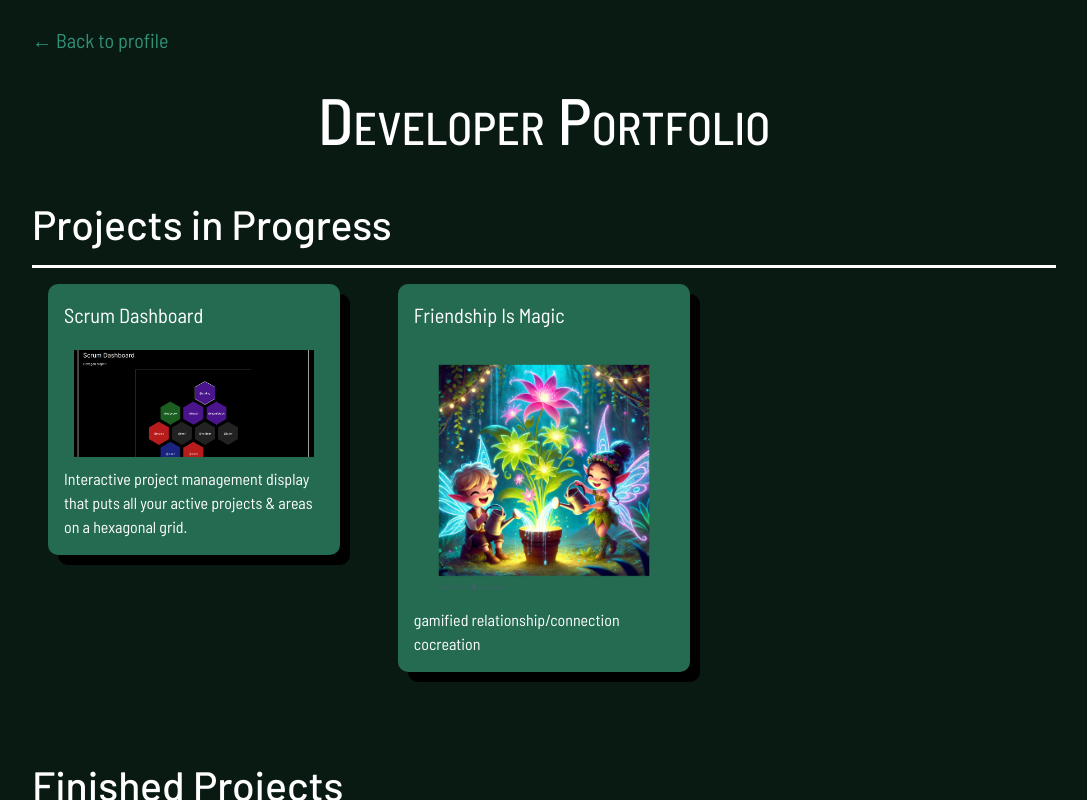
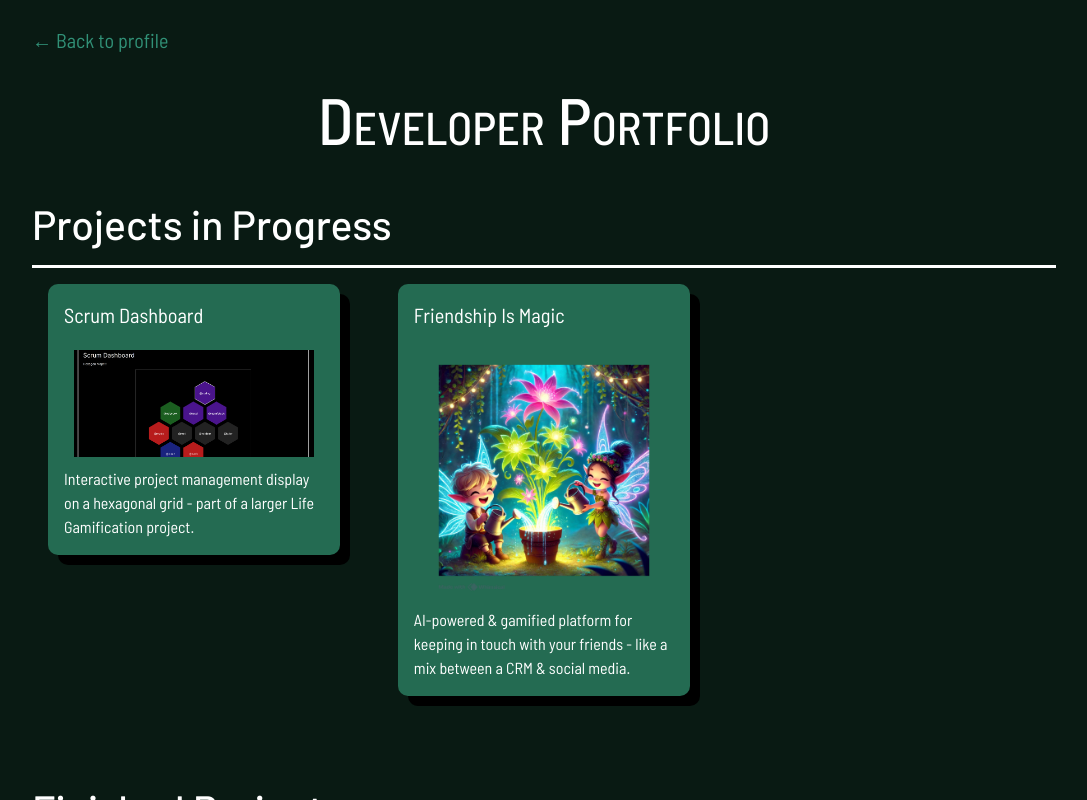
Before and after one commit to cameronsweeney/portfolio_next, a Next.js app: page /portfolio in a window 1280 px wide. Shown: the whole page, without its empty margins (96-1183 px from the left). Built offline with nearby package versions, Linux system fonts and the light colour scheme.

Commit message:
Changed project metadata for published projects & added some code to dynamically render external links to github repos

```diff
--- a/src/app/portfolio/page.tsx
+++ b/src/app/portfolio/page.tsx
@@ -35,12 +35,29 @@ type ProjectSectionProps = {
   projects: Project[]
 }
 
+type MaybeExternalLinkProps = {
+  url_github: string;
+  title: string;
+}
+
+const MaybeExternalLink = (props: MaybeExternalLinkProps) => {
+  if (props.url_github === '#') {
+    return(
+      <a href="#">{props.title}</a>
+    );
+  } else {
+    return(
+      <a href={props.url_github} rel="noopener noreferrer" target="_blank">{props.title}</a>
+    );
+  }
+}
+
 const ProjectGrid = (props: ProjectGridProps) => {
   const { projects } = props;
 
   const projectComponents = projects.map((project, index) => (
     <div key={index} className={styles.project}>
-      <h3><a href={project.url_github}>{project.title}</a></h3>
+      <h3><MaybeExternalLink url_github={project.url_github} title={project.title} /></h3>
       <div>
         <Image src={project.img_src ? project.img_src : "/VS_Code_screenshot.png"} width={1920} height={1058} alt="code screenshot" priority={true} style={{ width: '100%', height: 'auto' }}/>
       </div>
--- a/src/app/portfolio/projects.json
+++ b/src/app/portfolio/projects.json
@@ -2,18 +2,18 @@
     "current_projects": [
         {
             "title": "Scrum Dashboard",
-            "url_github": "https://github.com/cameronsweeney/musicfairy",
+            "url_github": "https://github.com/cameronsweeney/scrum_dashboard",
             "url_deployed": "#",
             "img_src": "/scrum_dashboard.png",
-            "description": "Interactive project management display that puts all your active projects & areas on a hexagonal grid.",
+            "description": "Interactive project management display on a hexagonal grid - part of a larger Life Gamification project.",
             "tech_stack": "React/Typescript/HTML/CSS/Next.js"
         },
         {
             "title": "Friendship Is Magic",
-            "url_github": "https://github.com/cameronsweeney/musicfairy",
+            "url_github": "#",
             "url_deployed": "#",
             "img_src": "/friendship_is_magic.png",
-            "description": "gamified relationship/connection cocreation",
+            "description": "AI-powered & gamified platform for keeping in touch with your friends - like a mix between a CRM & social media.",
             "tech_stack": "Python, Langchain/Langgraph, idk yet????"
         }
     ],
```
